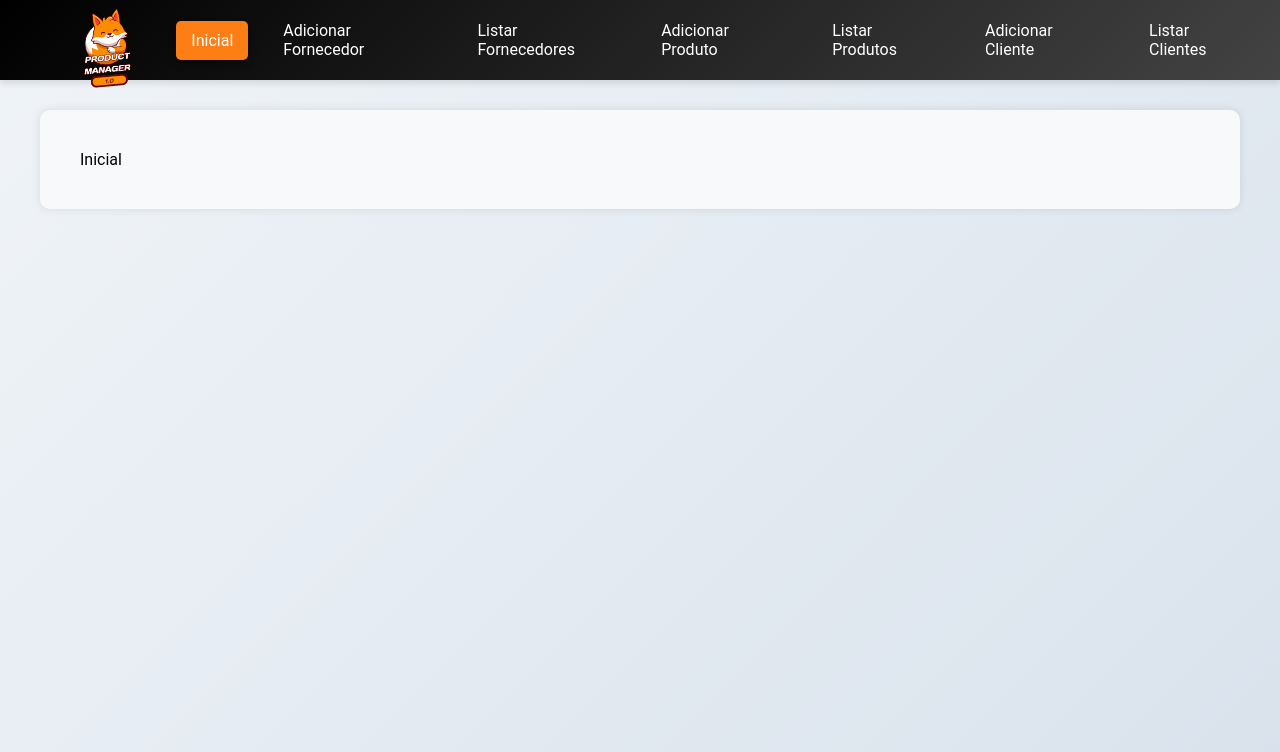
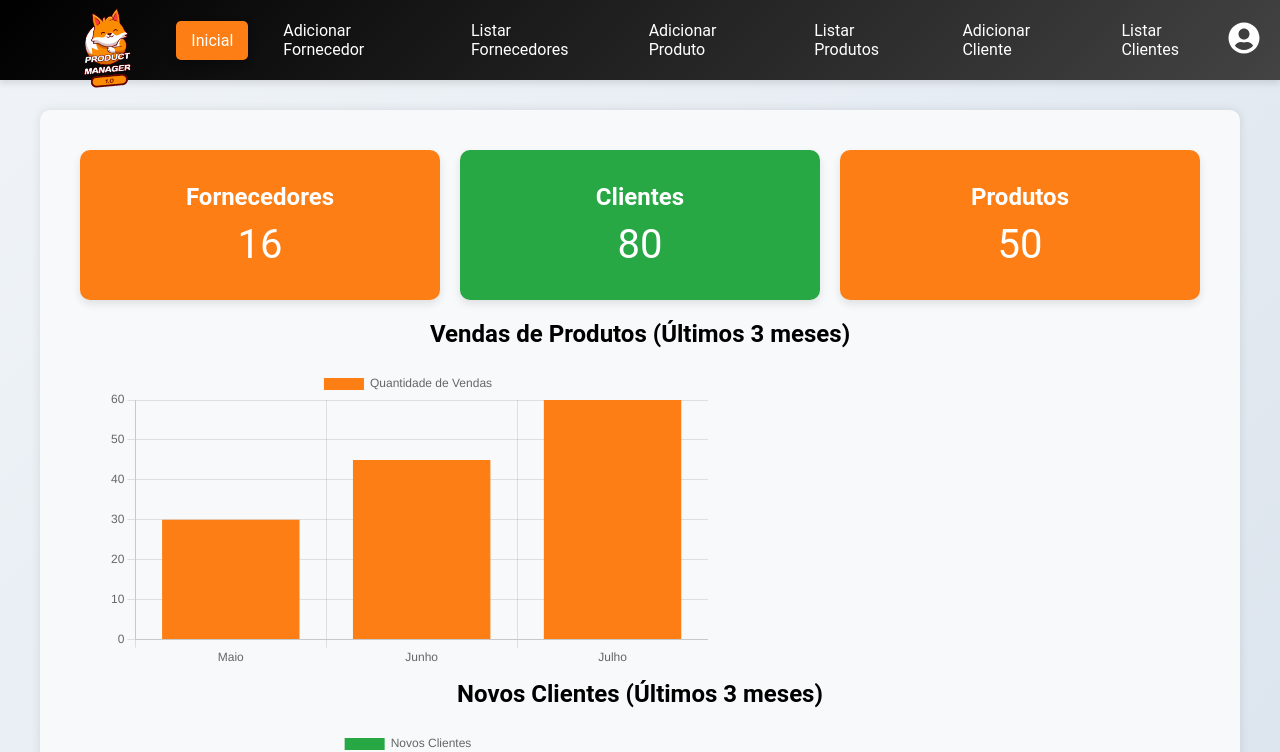
Before and after one commit to LucasVynicius/gerenciador_de_produtos_front, a React (Vite) app in the folder gerenciador_de_produtos/: page / in a window 1280 px wide. Shown: the top 752 px of the page. Built offline with nearby package versions, Linux system fonts and the light colour scheme.

Commit message:
Desafio react em andamento, page inicial concluida!

```diff
--- a/gerenciador_de_produtos/data/db.json
+++ b/gerenciador_de_produtos/data/db.json
@@ -42,9 +42,5 @@
       "id": 5
     }
   ],
-  "clientes": [
-    {
-      "nome":
-    }
-  ]
+  "clientes": []
 }
--- a/gerenciador_de_produtos/package.json
+++ b/gerenciador_de_produtos/package.json
@@ -12,8 +12,10 @@
   },
   "dependencies": {
     "axios": "^1.7.7",
+    "chart.js": "^4.4.6",
     "json-server": "^0.16.3",
     "react": "^18.3.1",
+    "react-chartjs-2": "^5.2.0",
     "react-dom": "^18.3.1",
     "react-icons": "^5.3.0",
     "react-input-mask": "^2.0.4",
--- a/gerenciador_de_produtos/src/components/Navbar.jsx
+++ b/gerenciador_de_produtos/src/components/Navbar.jsx
@@ -1,10 +1,16 @@
-import React from "react";
+import React, { useState } from "react";
+import { FaUserCircle } from "react-icons/fa";
 import { Link, useLocation } from "react-router-dom";
 
 
 const Navbar = () => {
 
+  const [dropDownAberto, setDropDownAberto] = useState(false);
   const location = useLocation();
+
+   const toggleDropdown = () => {
+    setDropDownAberto(!dropDownAberto);
+   };
 
   const isActive = (path) => {
     return location.pathname === path ? 'active' : ''
@@ -47,6 +53,17 @@
           Listar Clientes
         </Link>
       </div>
+      <div className="avatar-container">
+        <FaUserCircle className="avatar-icon" onClick={toggleDropdown}/>
+        {
+          dropDownAberto && (
+            <div className="dropdown-menu">
+              <Link to="/meu-usuario">Usuario</Link>
+              <Link to="/sair">Sair</Link>
+            </div>
+          )
+        }
+      </div>
     </nav>
   );
 };
--- a/gerenciador_de_produtos/src/pages/Inicial.jsx
+++ b/gerenciador_de_produtos/src/pages/Inicial.jsx
@@ -1,9 +1,80 @@
-import React from 'react'
+import React from "react";
+import { Link } from "react-router-dom";
+import { Bar } from "react-chartjs-2";
+import {
+  Chart as ChartJS,
+  CategoryScale,
+  LinearScale,
+  BarElement,
+  Title,
+  Tooltip,
+  Legend,
+} from "chart.js";
+import "../index.css";
+
+// npm install react-chartjs-2 chart.js
+
+// Registrar componentes do ChartJS
+ChartJS.register(
+  CategoryScale,
+  LinearScale,
+  BarElement,
+  Title,
+  Tooltip,
+  Legend
+);
 
 const Inicial = () => {
+  // Dados para o gráfico de vendas
+  const vendasData = {
+    labels: ["Maio", "Junho", "Julho"],
+    datasets: [
+      {
+        label: "Quantidade de Vendas",
+        data: [30, 45, 60], // Dados aleatórios
+        backgroundColor: "#fd7e14",
+      },
+    ],
+  };
+
+  // Dados para o gráfico de novos clientes
+  const clientesData = {
+    labels: ["Maio", "Junho", "Julho"],
+    datasets: [
+      {
+        label: "Novos Clientes",
+        data: [20, 35, 50], // Dados aleatórios
+        backgroundColor: "#28a745",
+      },
+    ],
+  };
+
   return (
-    <div>Inicial</div>
-  )
-}
+    <div className="inicial-container">
+      <Link to="/listar-fornecedores" className="stat-box stat-box-blue">
+        <h3>Fornecedores</h3>
+        <p>16</p>
+      </Link>
+      <Link to="/listar-clientes" className="stat-box stat-box-green">
+        <h3>Clientes</h3>
+        <p>80</p>
+      </Link>
+      <Link to="/listar-produtos" className="stat-box stat-box-orange">
+        <h3>Produtos</h3>
+        <p>50</p>
+      </Link>
+      <div className="charts-container">
+        <div className="chart">
+          <h3>Vendas de Produtos (Últimos 3 meses)</h3>
+          <Bar data={vendasData} />
+        </div>
+        <div className="chart">
+          <h3>Novos Clientes (Últimos 3 meses)</h3>
+          <Bar data={clientesData} />
+        </div>
+      </div>
+    </div>
+  );
+};
 
-export default Inicial
+export default Inicial;
```
Also changed, not shown: 1 other file (tests, documents, lock files or other folders).
